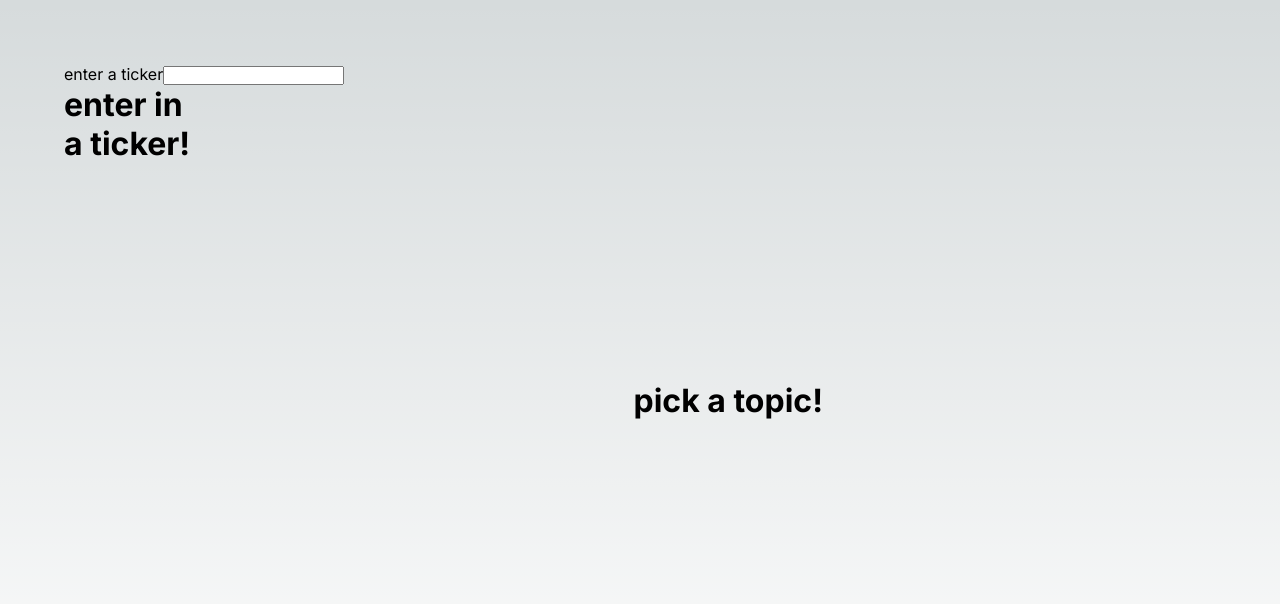
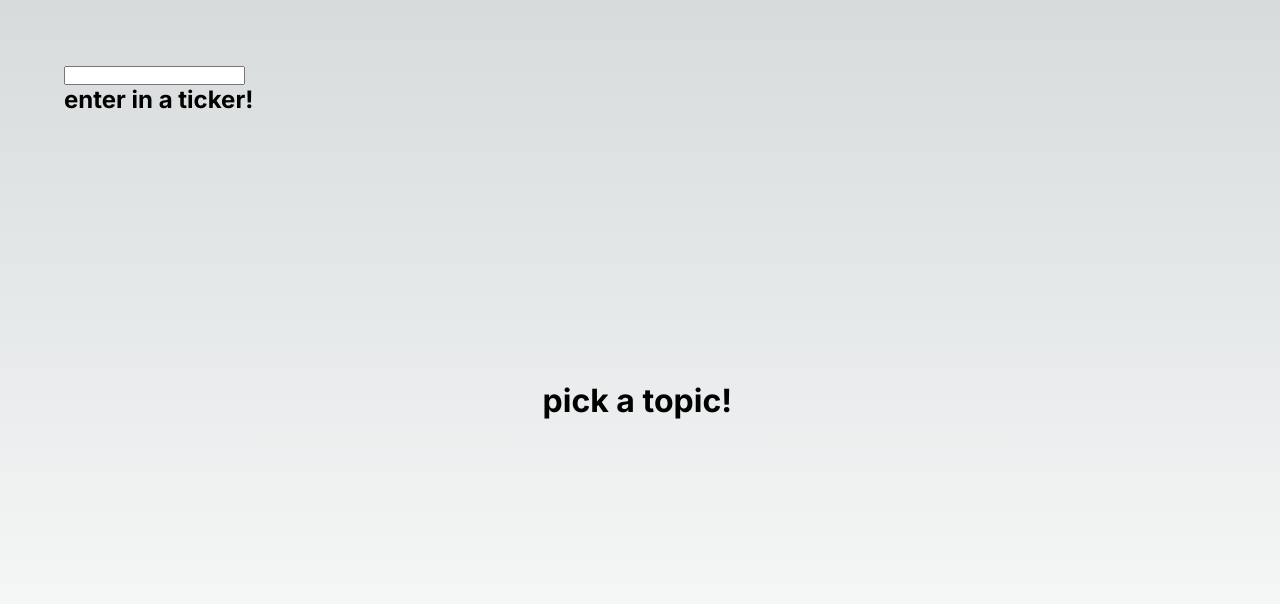
Before and after one commit to lolasanchezz/sec-frontend, a Next.js app: page / in a window 1280 px wide. Shown: the top 604 px of the page. Built offline with nearby package versions, Linux system fonts and the light colour scheme.

Commit message:
graceful typo handling

```diff
--- a/src/app/page.module.css
+++ b/src/app/page.module.css
@@ -18,7 +18,7 @@
 .barsWrapper {
     display: flex;
     flex-direction: column;
-    width: 50%;
+
     overflow: auto;
 
 
--- a/src/components/cid-grabber.tsx
+++ b/src/components/cid-grabber.tsx
@@ -26,7 +26,7 @@ const CidGrabber: React.FC<any>  = ({setCIK}) => {
 
 
         } catch (error){
-            console.error(error);
+            //console.error(error);
             setCIK("not found");
         }
     };
@@ -34,7 +34,7 @@ const CidGrabber: React.FC<any>  = ({setCIK}) => {
 
     return (
         <div>
-            <label> enter a ticker
+            <label>
                 <input name = "cikInput" type = "text" onKeyDown = {fetchData}></input>
             </label>
         </div>
--- a/src/components/scrolling-facts.tsx
+++ b/src/components/scrolling-facts.tsx
@@ -51,14 +51,22 @@ export interface CompanyFactsJson {
 
         useEffect(() => {
             const fetchData = async () => {
+                console.log(cik);
                 if (cik === ""){
                     setBars(
                 <div>
-                    <h1>enter in a ticker!</h1>
+                    <h2>enter in a ticker!</h2>
                 </div>
                 )
                 return;
-                }
+                } else if (cik == "not found"){
+                    setBars(
+                        <div>
+                            <h2>ticker not found - did you make a typo?</h2>
+                        </div>
+                    )
+                    return;
+                };
                 try {
                     console.log(cik);
                     //data fetching (no editing!!)
```
